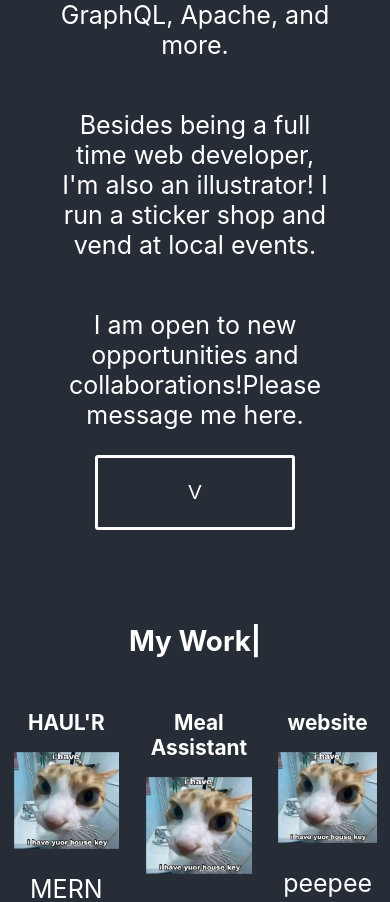
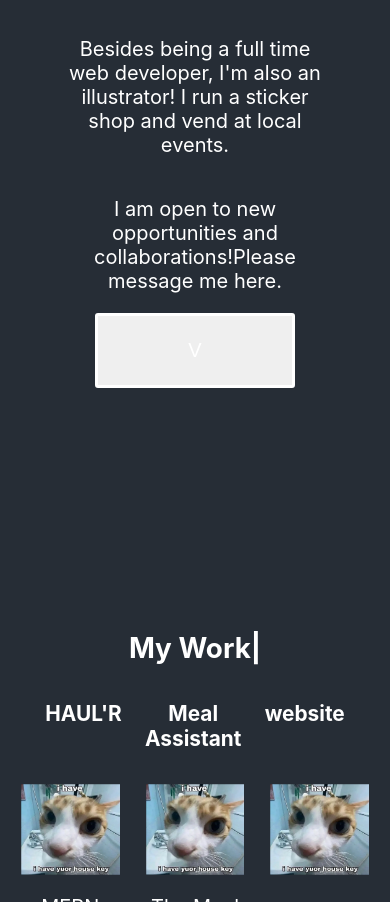
Before and after one commit to strawberryboar/Athenas-Portfolio, a React (Create React App) app: page / in a window 390 px wide. Shown: the part 1098-2000 px from the top of the page. Built offline with nearby package versions, Linux system fonts and the light colour scheme.

Commit message:
Adjusted global styling, added @media parameters., moved .titles out of projContain

```diff
--- a/src/App.css
+++ b/src/App.css
@@ -1,8 +1,9 @@
 .App {
     margin: 0 auto;
 }
-* {
-    background-color: #262d36;
+
+.Homepage, Footer {
+  background-color: #262d36;
 }
 
 .Contact {
@@ -23,3 +24,32 @@
   a:hover {
     color: pink;
   }
+
+  @media (max-width: 800px){
+    .footerBox img {
+        width: 100%;
+    }
+
+    .Homepage p {
+      font-size: 20px;
+    }
+
+    .Homepage {
+      padding: 2%;
+    }
+
+    .projBox {
+      overflow: scroll;
+      max-height: 70dvh;
+    }
+
+    .titles {
+      margin: 0 10%;
+    }
+}
+
+@media (max-width: 600px) {
+  .projBox {
+    max-height: 50dvh;
+  }
+}
--- a/src/components/Footer.css
+++ b/src/components/Footer.css
@@ -40,3 +40,9 @@ Footer p {
     opacity: 50%;
     font-size: 20px;
 }
+
+@media (max-width: 800px){
+    .footerBox img {
+        width: 100%;
+    }
+}
--- a/src/components/LinkButton.css
+++ b/src/components/LinkButton.css
@@ -14,3 +14,12 @@
     justify-content: center;
     align-items: center;
 }
+
+.btnDiv img:hover {
+    opacity: 50%;
+    transition: 0.3s;
+  }
+
+  .btnDiv img {
+    max-width: 90%;
+  }
--- a/src/components/LinkButton.js
+++ b/src/components/LinkButton.js
@@ -14,8 +14,10 @@ export default function LinkButton() {
             onMouseLeave={() => setIsShown(false)}>
         </img>
             {isShown && (
-                <button className='linkBtn'>
-                    <a href='/'>nyoom</a>
+                <button className='linkBtn'
+                onMouseEnter={() => setIsShown(true)}
+                onMouseLeave={() => setIsShown(false)}>
+                    <a href='https://strawberryboar.github.io/Meal-Assistant/' target="_blank">nyoom</a>
                 </button>
             )}
         </div>
--- a/src/pages/Homepage.css
+++ b/src/pages/Homepage.css
@@ -105,6 +105,11 @@ p {
     margin-bottom: 5%;
   }
 
+  .titles {
+    display: flex;
+    flex-direction: row;
+  }
+
   .projBoxContain {
     display: flex;
     flex-direction: row;
@@ -120,14 +125,7 @@ p {
     padding: 2%;
   }
 
-  .projects img:hover {
-    opacity: 50%;
-    transition: 0.3s;
-  }
 
-  .projects img {
-    max-width: 90%;
-  }
 /* move this underneath h1 */
   .divBox hr {
     position: absolute;
--- a/src/pages/Homepage.js
+++ b/src/pages/Homepage.js
@@ -89,19 +89,23 @@ export default function Homepage() {
         </div>
         <div className='projects' ref={projRef}>
             <h1>My Work|</h1>
+            <div className='titles'>
+            <h2>HAUL'R</h2>
+            <h2>Meal Assistant</h2>
+            <h2>website</h2>
+            </div>
             <div className='projBoxContain'>
             <div className='projBox'>
-                <h2>HAUL'R</h2>
                 <LinkButton />
                 <p>MERN stack site that's hosted on an AWS EC2 instance running Ubuntu and Apache, sharing the same servers as the HAUL'R iOS application</p>
             </div>
             <div className='projBox'>
-                <h2>Meal Assistant</h2>
+
                 <LinkButton />
-                <p>The Meal Assistant is an app that allows users to search for both food and drink recipes by name/title, search for recipes by ingredient, browse various recipes via a catalog, and save various meal recipes and cocktail drink recipes. This application can even generate random recipes if they are not sure what they want.</p>
+                <p>The Meal Assistant is an app that allows users to search for both food and drink recipes by name/title, search for recipes by ingredient, browse various recipes via a catalog, and save various meal recipes and cocktail drink recipes.</p>
             </div>
             <div className='projBox'>
-                <h2>website</h2>
+
                 <LinkButton />
                 <p>peepee</p>
             </div>
```
